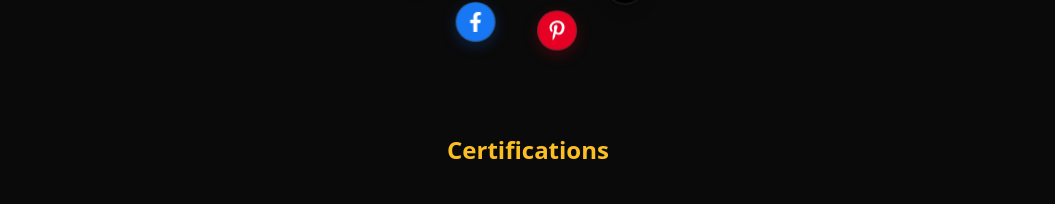
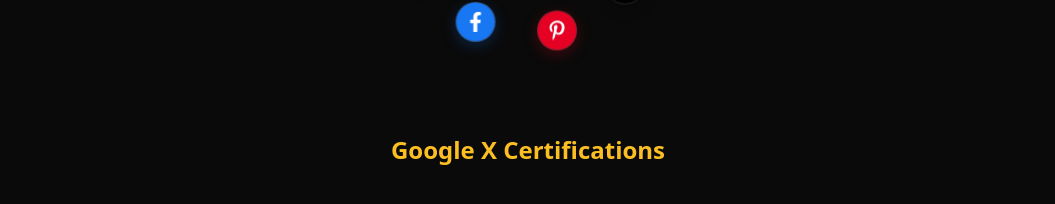
Before and after one commit to AbdullahRashid99/Abdullah-Rashid-Portfolio-V.1, a React (Vite) app: page / in a window 1280 px wide. Shown: the part 1058-1262 px from the top of the page, without its empty margins (112-1167 px from the left). Built offline with nearby package versions, Linux system fonts and the light colour scheme; grey boxes are pictures that could not be loaded.

Commit message:
Update Portfolio-Enhanced.jsx

```diff
--- a/src/Portfolio-Enhanced.jsx
+++ b/src/Portfolio-Enhanced.jsx
@@ -188,7 +188,7 @@
   return (
     <div className="w-full py-12">
       <div className="max-w-5xl mx-auto overflow-hidden">
-        <h3 className="text-xl md:text-2xl font-bold mb-6 text-center text-amber-400">Certifications</h3>
+        <h3 className="text-xl md:text-2xl font-bold mb-6 text-center text-amber-400">Google X Certifications</h3>
         <div
           ref={containerRef}
           className="flex overflow-x-hidden gap-4 py-4 no-scrollbar"
@@ -393,7 +393,6 @@
         <SectionWrapper ref={sectionRefs.projects} id="projects" title="Results">
           <MultiStripBanners />
           <p className="text-sm text-neutral-500 mt-10 text-center italic">
-            Swipe to navigate on mobile. Hover to pause and zoom on desktop. Click to expand.
           </p>
         </SectionWrapper>
 
```
